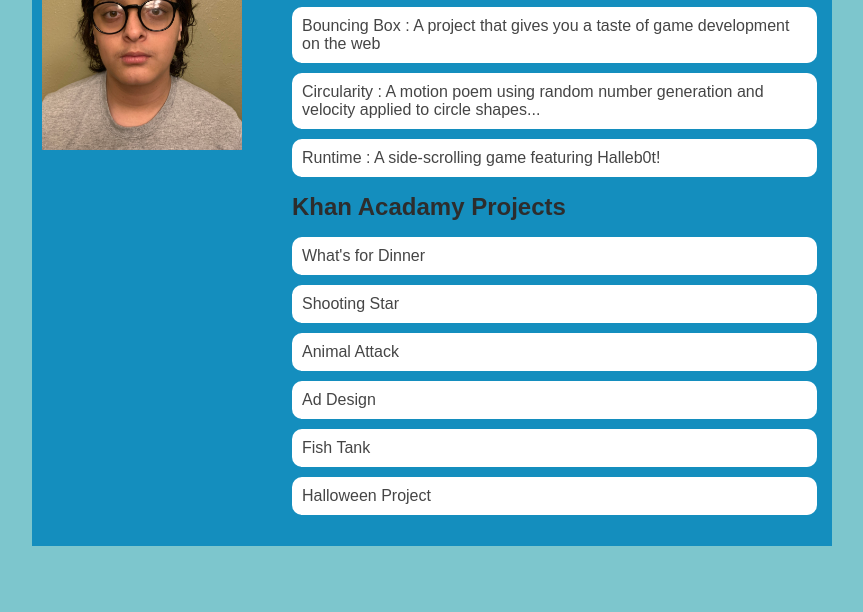
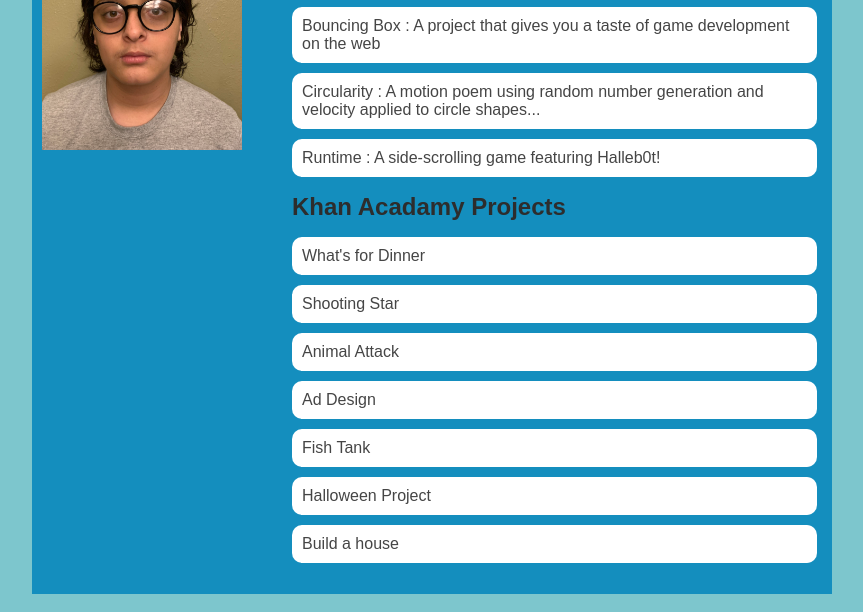
Before and after one commit to yasseenmukhtar/yasseenmukhtar.github.io, a plain HTML site: page portfolio.html in a window 1280 px wide. Shown: the part 215-827 px from the top of the page, without its empty margins (208-1071 px from the left). Before the commit the page ends 800 px from the top, so only its background shows below. Drawn offline with Linux system fonts and the light colour scheme.

Commit message:
describe your changes

```diff
--- a/portfolio.html
+++ b/portfolio.html
@@ -57,7 +57,7 @@
                         <li><a href = "https://www.khanacademy.org/computer-programming/spin-off-of-project-ad-design/4960896323207168">Ad Design</a></li>
                         <li><a href = "https://www.khanacademy.org/computer-programming/spin-off-of-project-fish-tank/4863504982786048">Fish Tank</a></li>
                         <li><a href = "https://www.khanacademy.org/computer-programming/new-program/5743287625105408">Halloween Project</a></li>
-
+                        <li><a href = "https://www.khanacademy.org/computer-programming/spin-off-of-project-build-a-house/4843268199858176">Build a house</a></li>
                     </ul>
                     </ul>
 
```
